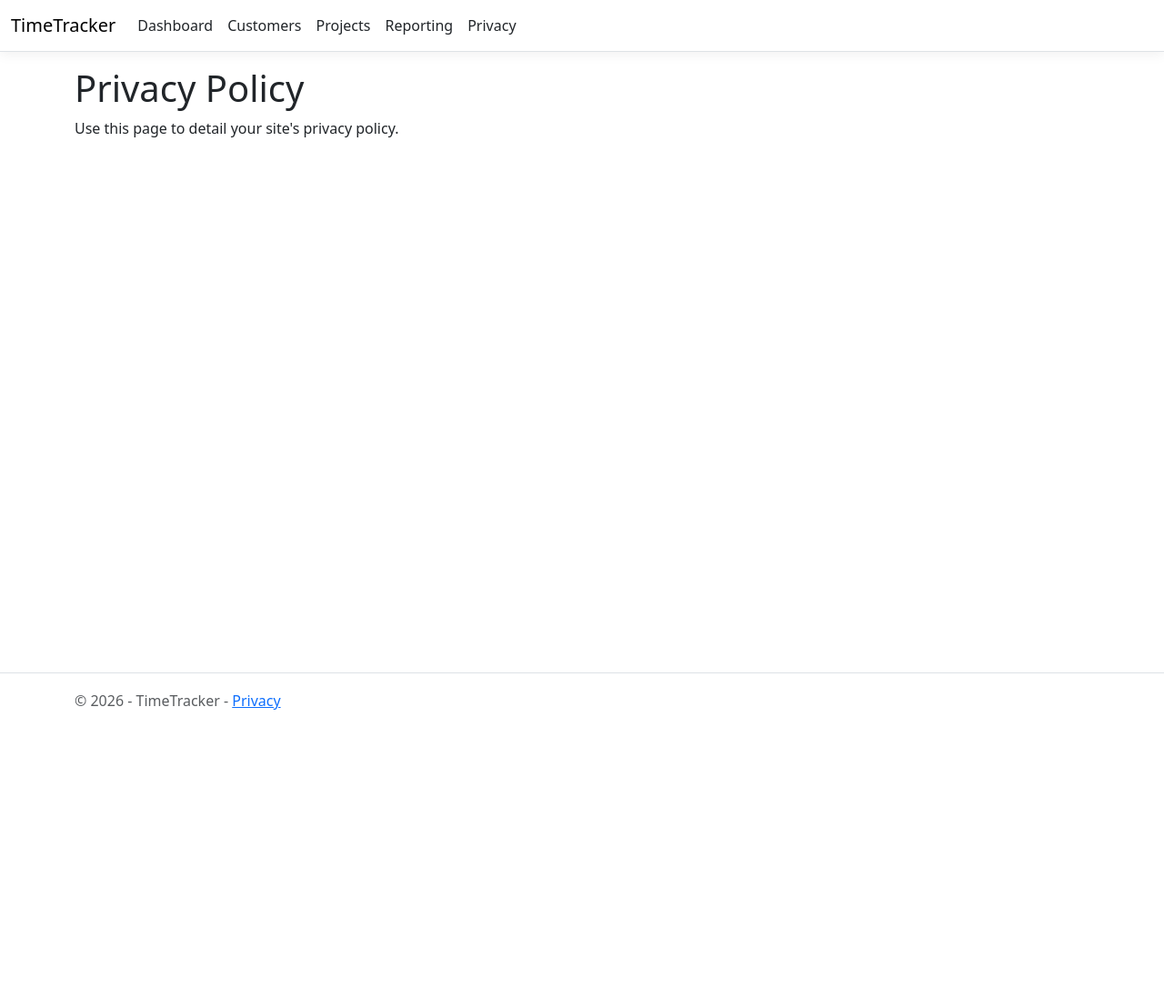
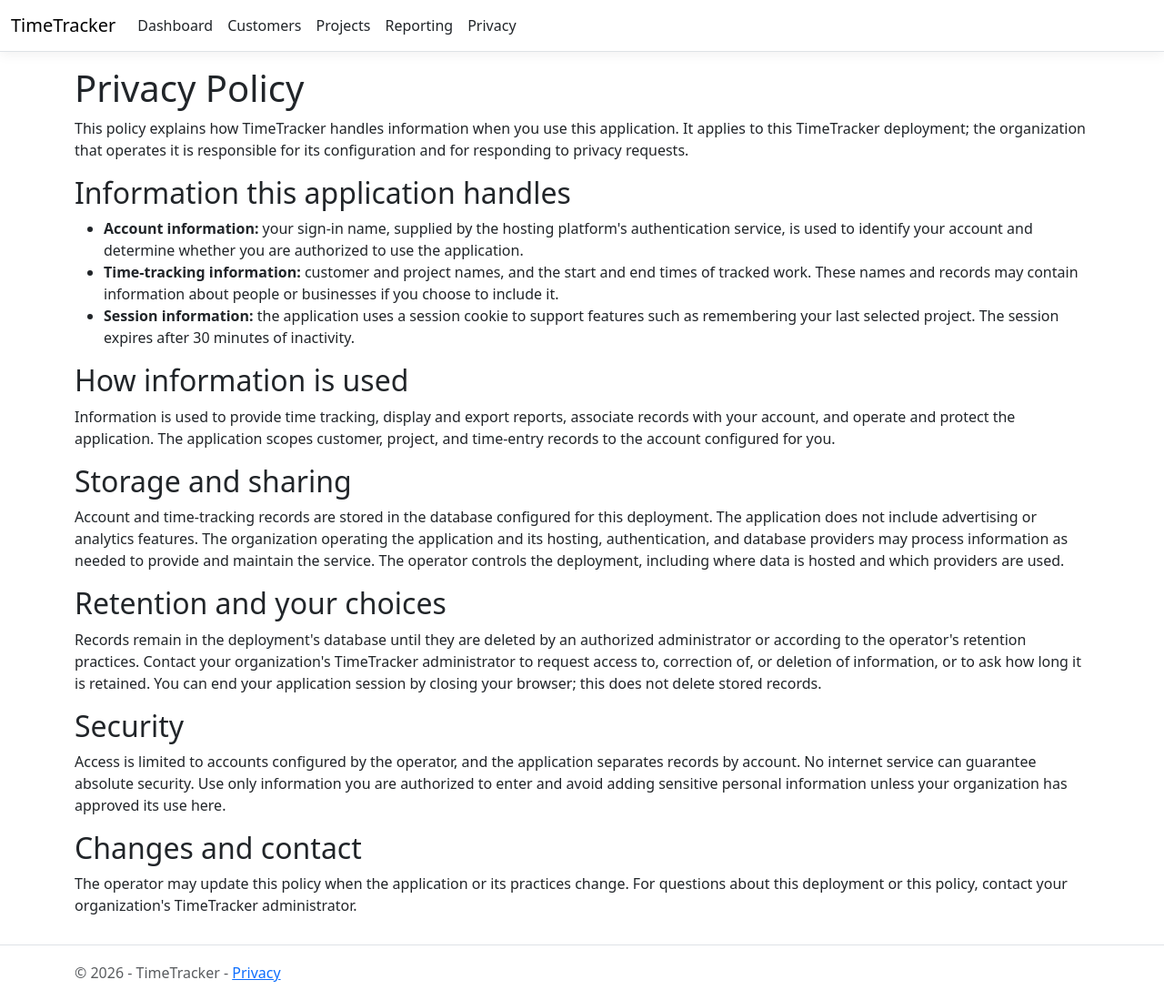
Before and after one commit to Cartan/TimeTracker, an ASP.NET Core app: page /Home/Privacy in a window 1280 px wide. Shown: the whole page at 91% size. Before the commit the page ends 780 px from the top, so only its background shows below. Run offline with ASP.NET Core 8, Linux system fonts and the light colour scheme; style sheets or scripts are compiled from the project's sources; the project's own start-up code is not run, and a stand-in starts its controllers and pages.

Commit message:
Add privacy policy
Co-authored-by: Copilot <223556219+Copilot@users.noreply.github.com>

```diff
--- a/Views/Home/Privacy.cshtml
+++ b/Views/Home/Privacy.cshtml
@@ -3,4 +3,67 @@
 }
 <h1>@ViewData["Title"]</h1>
 
-<p>Use this page to detail your site's privacy policy.</p>
+<p>
+    This policy explains how TimeTracker handles information when you use this application.
+    It applies to this TimeTracker deployment; the organization that operates it is responsible
+    for its configuration and for responding to privacy requests.
+</p>
+
+<h2>Information this application handles</h2>
+<ul>
+    <li>
+        <strong>Account information:</strong> your sign-in name, supplied by the hosting
+        platform's authentication service, is used to identify your account and determine
+        whether you are authorized to use the application.
+    </li>
+    <li>
+        <strong>Time-tracking information:</strong> customer and project names, and the start
+        and end times of tracked work. These names and records may contain information about
+        people or businesses if you choose to include it.
+    </li>
+    <li>
+        <strong>Session information:</strong> the application uses a session cookie to support
+        features such as remembering your last selected project. The session expires after
+        30 minutes of inactivity.
+    </li>
+</ul>
+
+<h2>How information is used</h2>
+<p>
+    Information is used to provide time tracking, display and export reports, associate records
+    with your account, and operate and protect the application. The application scopes customer,
+    project, and time-entry records to the account configured for you.
+</p>
+
+<h2>Storage and sharing</h2>
+<p>
+    Account and time-tracking records are stored in the database configured for this deployment.
+    The application does not include advertising or analytics features. The organization
+    operating the application and its hosting, authentication, and database providers may process
+    information as needed to provide and maintain the service. The operator controls the
+    deployment, including where data is hosted and which providers are used.
+</p>
+
+<h2>Retention and your choices</h2>
+<p>
+    Records remain in the deployment's database until they are deleted by an authorized
+    administrator or according to the operator's retention practices. Contact your organization's
+    TimeTracker administrator to request access to, correction of, or deletion of information,
+    or to ask how long it is retained. You can end your application session by closing your
+    browser; this does not delete stored records.
+</p>
+
+<h2>Security</h2>
+<p>
+    Access is limited to accounts configured by the operator, and the application separates
+    records by account. No internet service can guarantee absolute security. Use only information
+    you are authorized to enter and avoid adding sensitive personal information unless your
+    organization has approved its use here.
+</p>
+
+<h2>Changes and contact</h2>
+<p>
+    The operator may update this policy when the application or its practices change. For
+    questions about this deployment or this policy, contact your organization's TimeTracker
+    administrator.
+</p>
```
